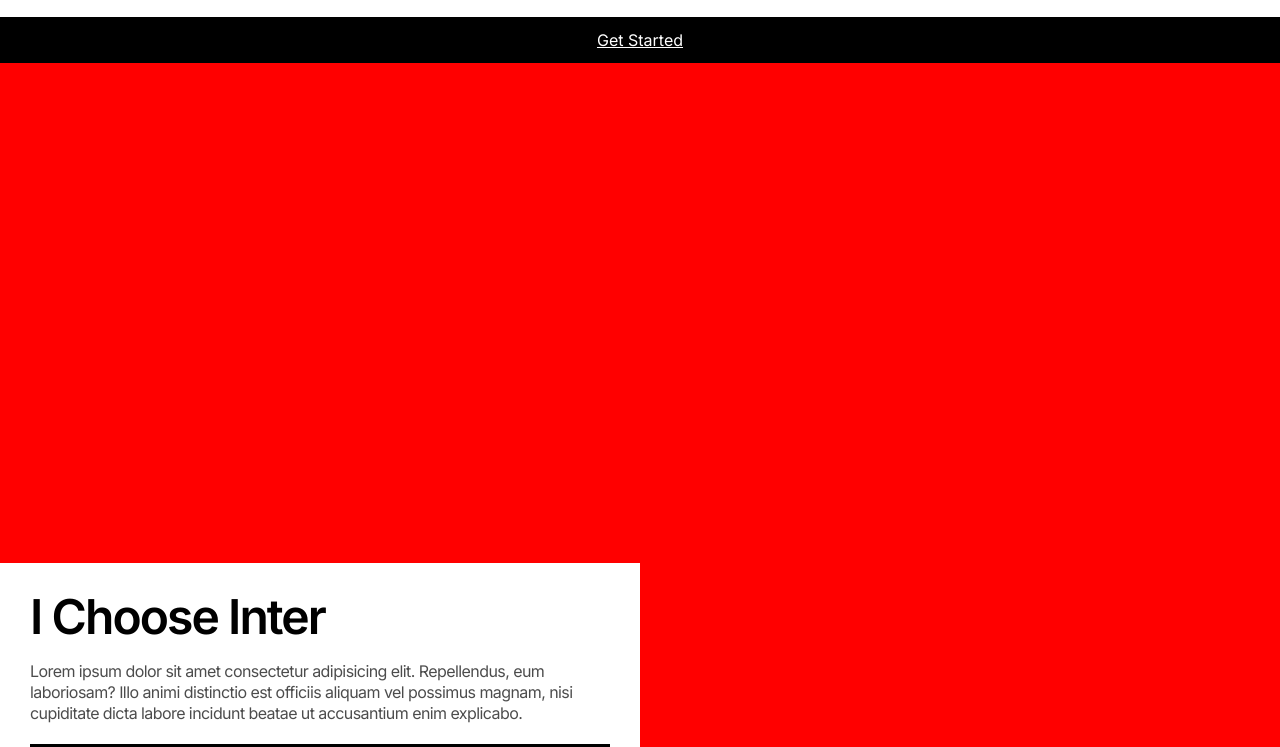
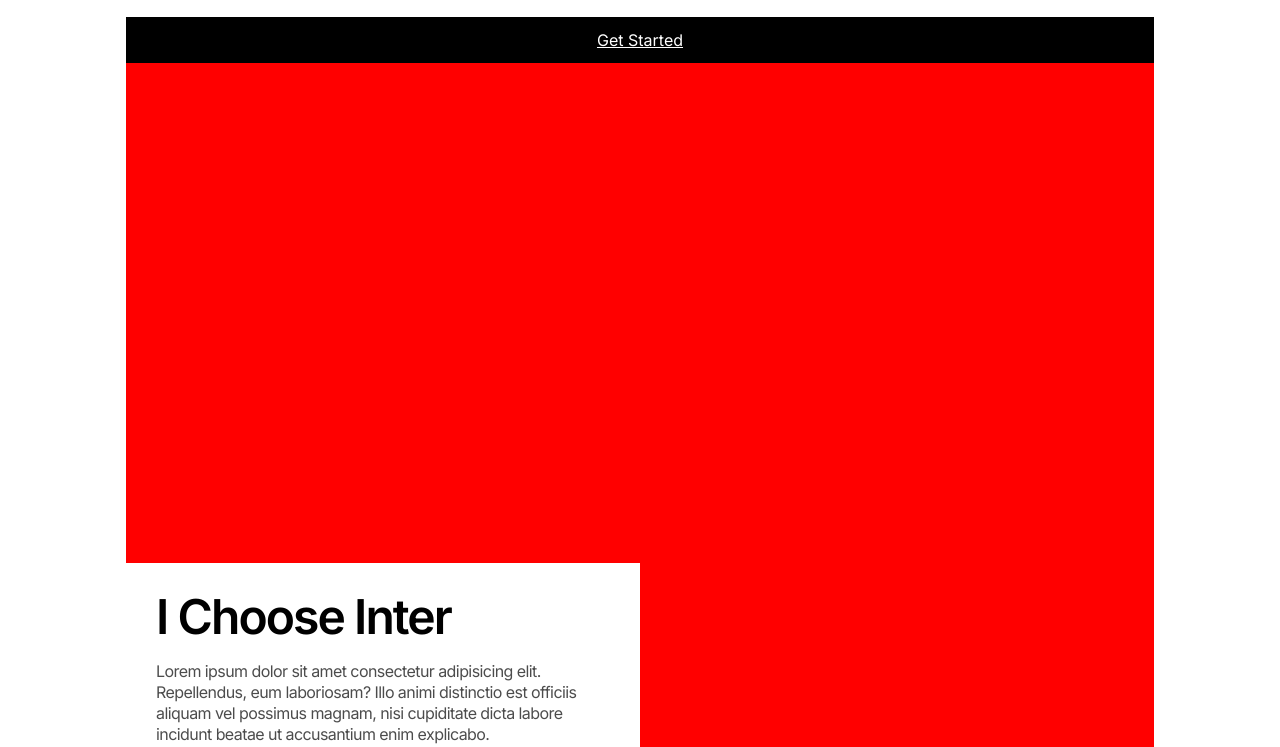
Before and after one commit to metalheadcode/metalhead.codes, a Gatsby site: page / in a window 1280 px wide. Shown: the part 198-945 px from the top of the page. Built offline with nearby package versions, Linux system fonts and the light colour scheme; Gatsby itself is replaced by a stand-in of ours.

Commit message:
make wrapper as global styling

```diff
--- a/src/components/layout.js
+++ b/src/components/layout.js
@@ -8,7 +8,7 @@
 import * as React from "react"
 import PropTypes from "prop-types"
 import { useStaticQuery, graphql } from "gatsby"
-
+import styled from "styled-components"
 import Header from "./header"
 import "./layout.css"
 
@@ -24,12 +24,10 @@ const Layout = ({ children }) => {
   `)
 
   return (
-    <>
+    <Wrapper>
       <Header siteTitle={data.site.siteMetadata?.title || `Title`} />
-      <div>
-        <main>{children}</main>
-      </div>
-    </>
+      <main>{children}</main>
+    </Wrapper>
   )
 }
 
@@ -38,3 +36,8 @@ Layout.propTypes = {
 }
 
 export default Layout
+
+const Wrapper = styled.div`
+  max-width: 1028px;
+  margin: auto;
+`
```
